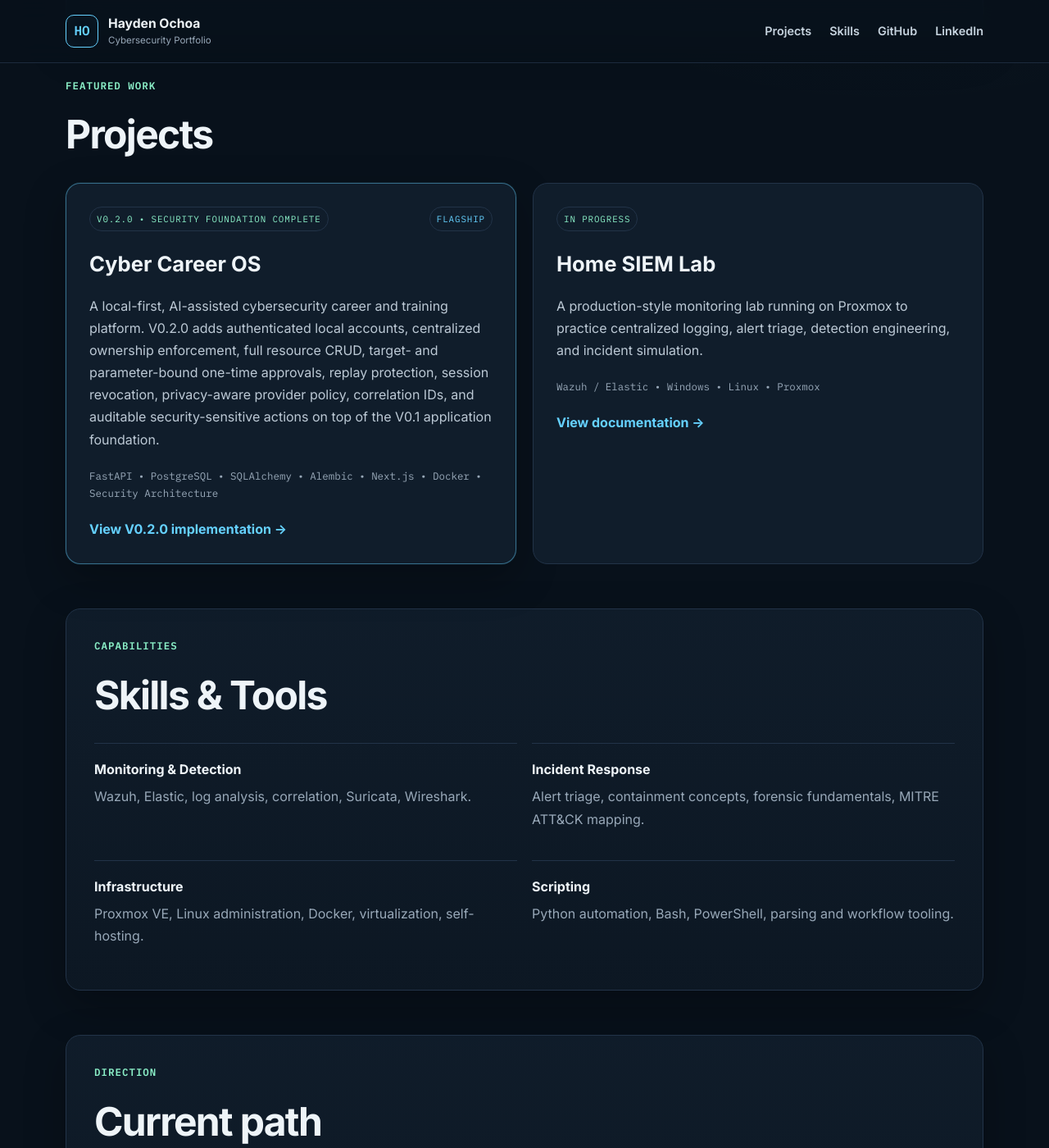
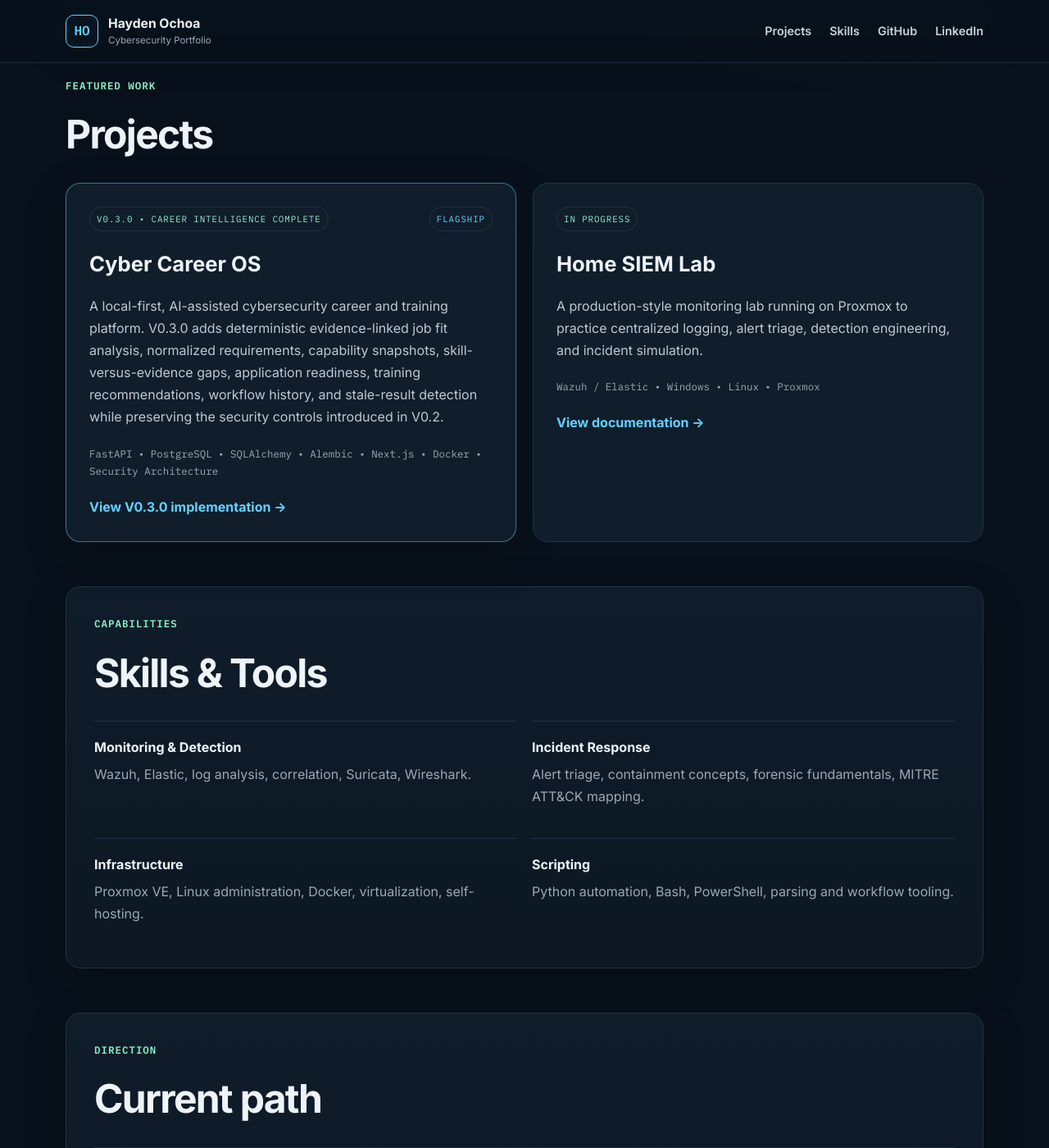
Before and after one commit to corruptcosmo/novasecure.github.io, a Jekyll site: the page built from index.md, in a window 1280 px wide and 1400 px high, scrolled down 1015 px. Shown: the whole window at 82% size. Built offline with Jekyll 4.4.1, drawn with Linux system fonts in a browser that asks for light colours; some of the changed text lies outside the part shown.

Commit message:
Mark Cyber Career OS V0.3 complete and begin Indev V0.4

```diff
--- a/index.md
+++ b/index.md
@@ -27,13 +27,13 @@ title: Hayden Ochoa | Cybersecurity Portfolio
   <div class="project-grid">
     <article class="project-card flagship">
       <div class="project-meta">
-        <span class="status">V0.2.0 • SECURITY FOUNDATION COMPLETE</span>
+        <span class="status">V0.3.0 • CAREER INTELLIGENCE COMPLETE</span>
         <span class="tag">FLAGSHIP</span>
       </div>
       <h3>Cyber Career OS</h3>
-      <p>A local-first, AI-assisted cybersecurity career and training platform. V0.2.0 adds authenticated local accounts, centralized ownership enforcement, full resource CRUD, target- and parameter-bound one-time approvals, replay protection, session revocation, privacy-aware provider policy, correlation IDs, and auditable security-sensitive actions on top of the V0.1 application foundation.</p>
+      <p>A local-first, AI-assisted cybersecurity career and training platform. V0.3.0 adds deterministic evidence-linked job fit analysis, normalized requirements, capability snapshots, skill-versus-evidence gaps, application readiness, training recommendations, workflow history, and stale-result detection while preserving the security controls introduced in V0.2.</p>
       <div class="stack-list">FastAPI • PostgreSQL • SQLAlchemy • Alembic • Next.js • Docker • Security Architecture</div>
-      <a class="text-link" href="{{ '/projects/cyber-career-os/' | relative_url }}">View V0.2.0 implementation →</a>
+      <a class="text-link" href="{{ '/projects/cyber-career-os/' | relative_url }}">View V0.3.0 implementation →</a>
     </article>
 
     <article class="project-card">
```
Also changed, not shown: other parts of index.md (+1 -1 lines).
